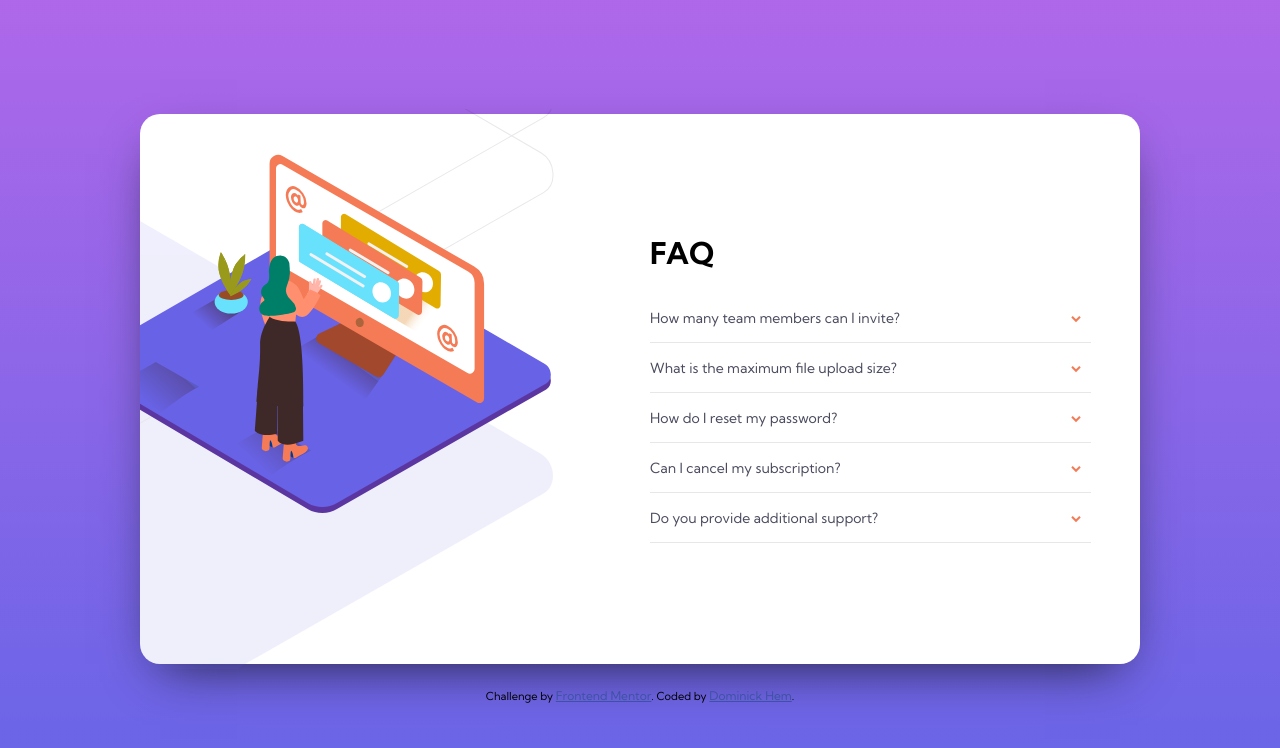
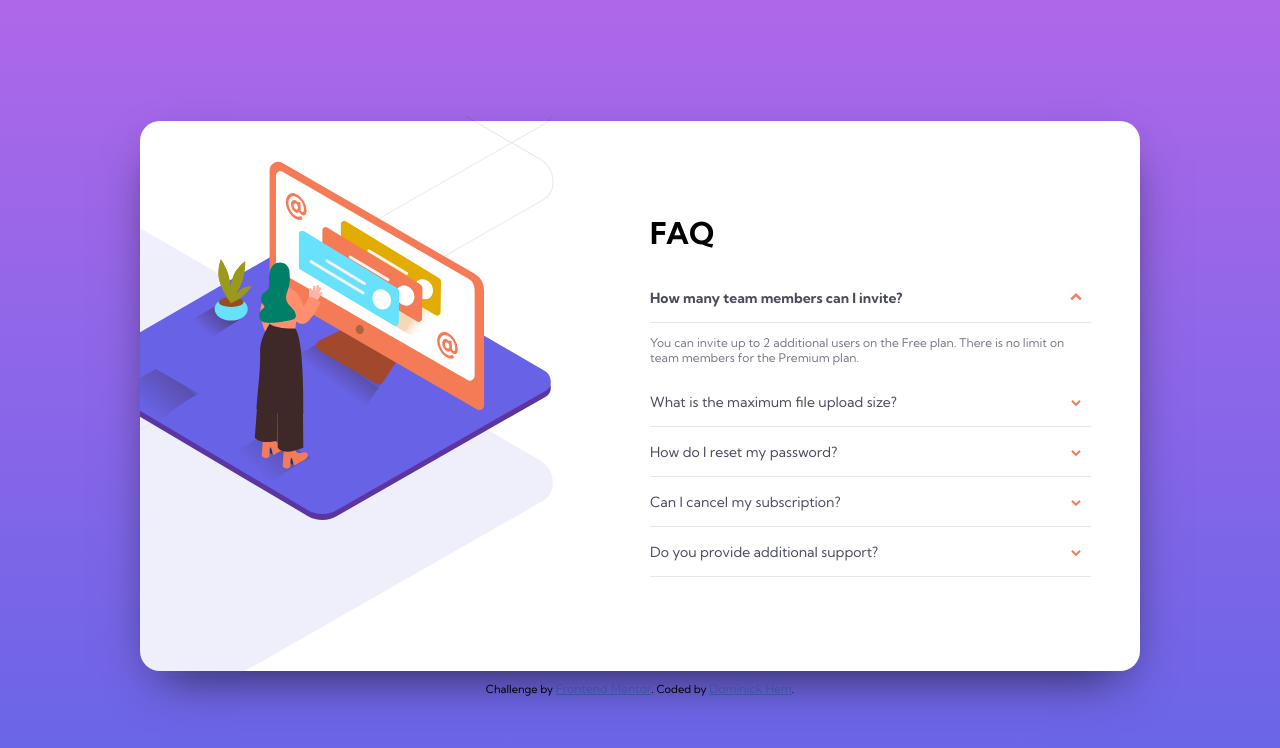
Before and after one commit to domhem/FAQ-Accordian-Card, a plain HTML site: page index.html in a window 1280 px wide. Both pictures are taken after a click on the button "How many team members can I invite?". Drawn offline with Linux system fonts and the light colour scheme.

Commit message:
Use javascript to open and close answers when a question is clicked on

```diff
--- a/script.js
+++ b/script.js
@@ -0,0 +1,16 @@
+const questions = document.getElementsByClassName("question");
+
+for (let i = 0; i < questions.length; i++) {
+    questions[i].addEventListener('click', function() {
+      //make the question bold
+        this.classList.toggle("active");
+
+        //get the answer sibling from question and either set the max height to 0 or scrollheight
+        let answer = this.nextElementSibling;
+        if (answer.style.maxHeight) {
+          answer.style.maxHeight = null;
+        } else {
+        answer.style.maxHeight = answer.scrollHeight + "px";
+    }
+  })
+}
--- a/styles.css
+++ b/styles.css
@@ -42,7 +42,7 @@ body{
   align-items: center;
   background-color: white;
   border-radius: 20px;
-  width: 315px;
+  width: 325px;
   height: 530px;
   box-shadow: 0 20px 50px -20px #1d1e35;
 }
@@ -84,7 +84,8 @@ body{
 }
 .question::after{
   content: url("images/icon-arrow-down.svg");
-  display:inline-block;
+  transition: .2s ease-in;
+  display: inline-block;
   float: right;
 }
 .question:hover{
@@ -92,11 +93,21 @@ body{
   transition: 0.3s;
 }
 
+.active{
+  font-weight: var(--heavyWeight);
+}
+.active::after{
+  transition: .2s ease-in;
+  transform: scale(1.2) rotate(180deg);
+}
+
 .answer{
   color: var(--dGrayBlue);
   width: 90%;
-  padding: 0 10px 0 0;
-  display: none;
+  padding: 0 10px 0 10px;
+  max-height: 0;
+  overflow: hidden;
+  transition: 0.3s ease-out;
 }
 
 /*Media Queries*/
@@ -134,11 +145,14 @@ body{
     margin-left: -70px;
   }
 
+  .answer{
+    padding: 0px;
+  }
 }
 
 .attribution {
    font-size: 11px; text-align: center;
-   margin-top: 3vh;
+   margin-top: 10px;
  }
 .attribution a {
   color: hsl(228, 45%, 44%);
```
Also changed, not shown: index.html (+1 -0 lines), solutions/desktop-solution.PNG (added), solutions/mobile-solution.PNG (added), 3 other files.
